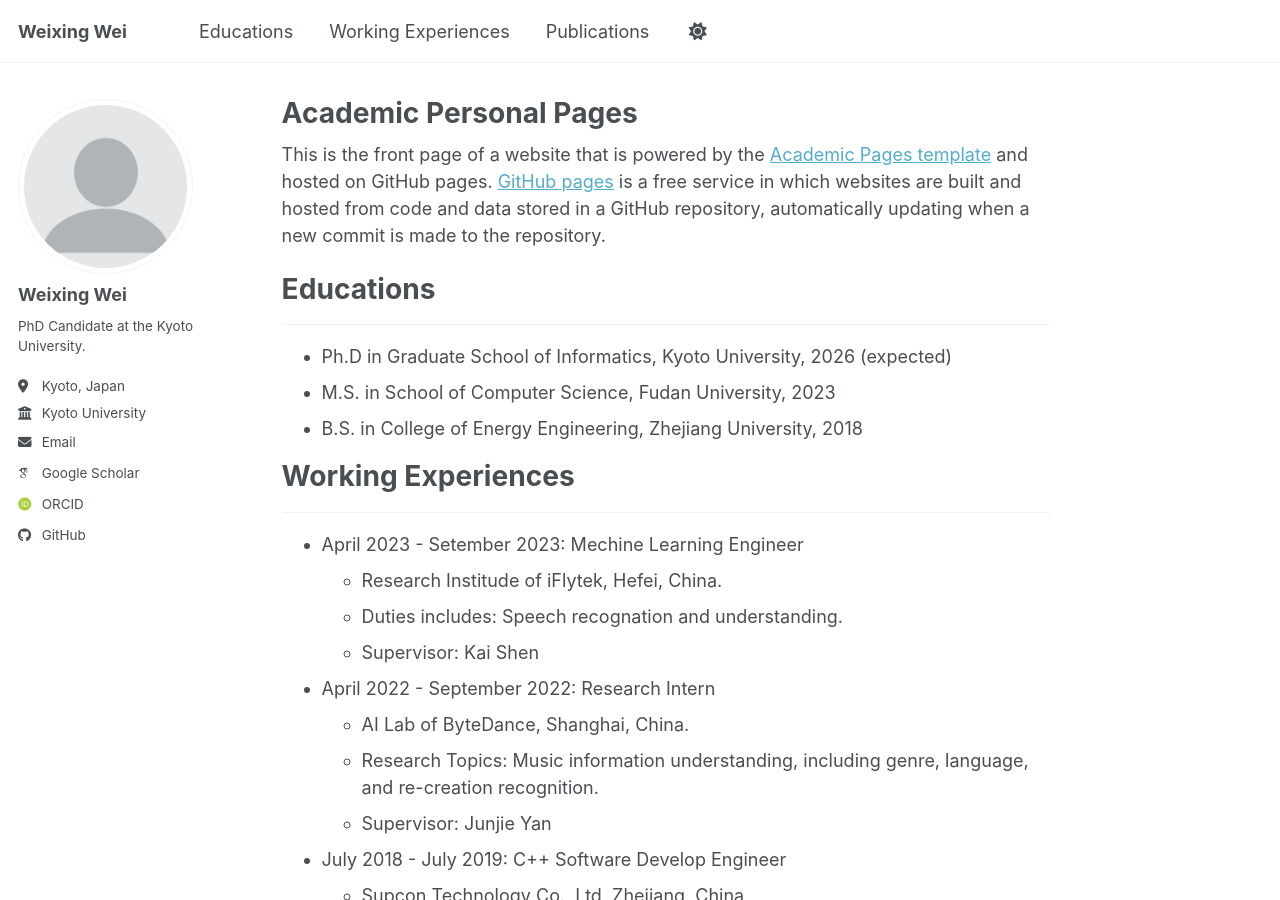
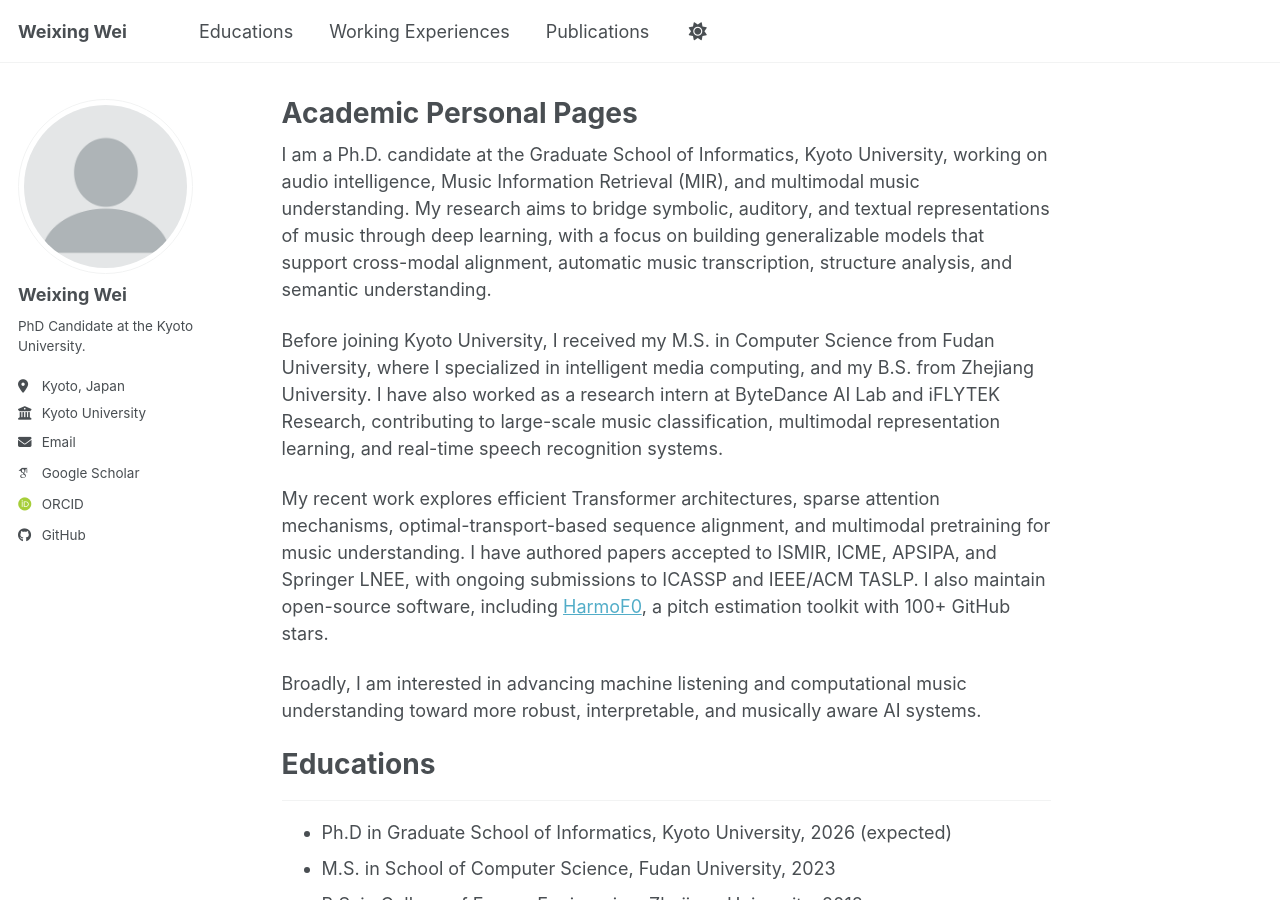
Before and after one commit to WX-Wei/WX-Wei.github.io, a Jekyll site: the page built from _pages/about.md, in a window 1280 px wide and 900 px high. Built offline with Jekyll 4.4.1, drawn with Linux system fonts in a browser that asks for light colours; some web fonts are replaced; a script bundle is joined from its source files by our own code; library files that are not in the unit come from our copies; some of the changed text lies outside the part shown.

Commit message:
Revise about page with personal and research details
Updated the about page to include personal research background, education, and recent work in audio intelligence and music understanding.

```diff
--- a/_pages/about.md
+++ b/_pages/about.md
@@ -7,7 +7,17 @@ redirect_from:
   - /about.html
 ---
 
-This is the front page of a website that is powered by the [Academic Pages template](https://github.com/academicpages/academicpages.github.io) and hosted on GitHub pages. [GitHub pages](https://pages.github.com) is a free service in which websites are built and hosted from code and data stored in a GitHub repository, automatically updating when a new commit is made to the repository.
+
+I am a Ph.D. candidate at the Graduate School of Informatics, Kyoto University, working on audio intelligence, Music Information Retrieval (MIR), and multimodal music understanding. My research aims to bridge symbolic, auditory, and textual representations of music through deep learning, with a focus on building generalizable models that support cross-modal alignment, automatic music transcription, structure analysis, and semantic understanding.
+
+Before joining Kyoto University, I received my M.S. in Computer Science from Fudan University, where I specialized in intelligent media computing, and my B.S. from Zhejiang University. I have also worked as a research intern at ByteDance AI Lab and iFLYTEK Research, contributing to large-scale music classification, multimodal representation learning, and real-time speech recognition systems.
+
+My recent work explores efficient Transformer architectures, sparse attention mechanisms, optimal-transport-based sequence alignment, and multimodal pretraining for music understanding. I have authored papers accepted to ISMIR, ICME, APSIPA, and Springer LNEE, with ongoing submissions to ICASSP and IEEE/ACM TASLP. I also maintain open-source software, including [HarmoF0](https://github.com/WX-Wei/HarmoF0), a pitch estimation toolkit with 100+ GitHub stars.
+
+Broadly, I am interested in advancing machine listening and computational music understanding toward more robust, interpretable, and musically aware AI systems.
+
+
+
 
 # Educations
 ------
@@ -38,9 +48,3 @@ This is the front page of a website that is powered by the [Academic Pages templ
   <ul>{% for post in site.publications reversed %}
     {% include archive-single-cv.html %}
   {% endfor %}</ul>
-
-
-
-For more info
-------
-More info about configuring Academic Pages can be found in [the guide](https://academicpages.github.io/markdown/), the [growing wiki](https://github.com/academicpages/academicpages.github.io/wiki), and you can always [ask a question on GitHub](https://github.com/academicpages/academicpages.github.io/discussions). The [guides for the Minimal Mistakes theme](https://mmistakes.github.io/minimal-mistakes/docs/configuration/) (which this theme was forked from) might also be helpful.
```
